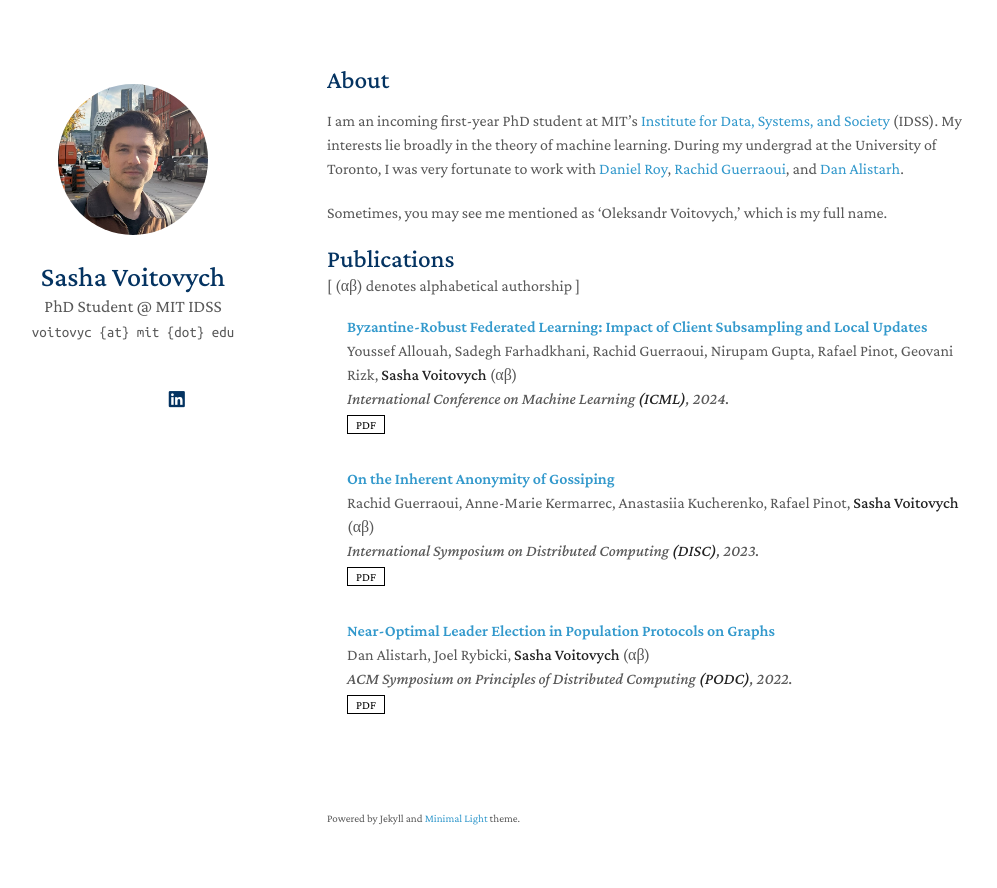
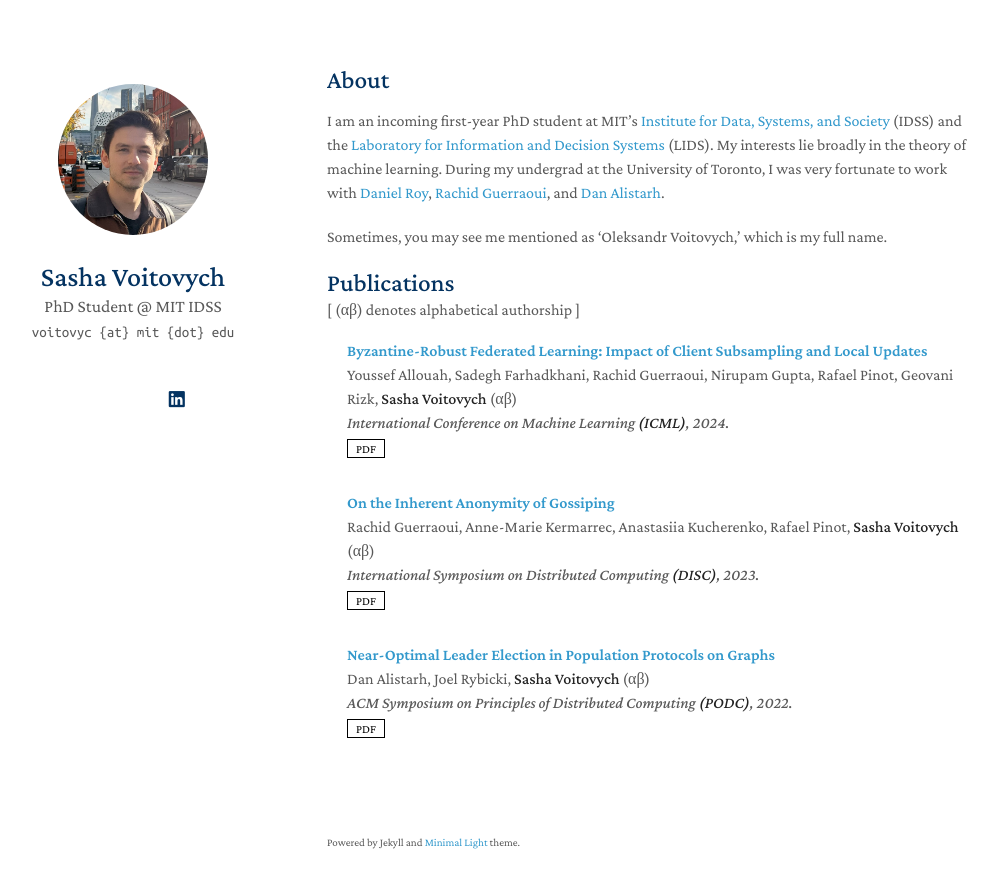
Before and after one commit to sashavoitovych/sashavoitovych.github.io, a Jekyll site: the page built from index.md, in a window 1280 px wide and 923 px high. Shown: the top 888 px of the window, without its empty margins (143-1140 px from the left). Built offline with Jekyll 4.4.1, drawn with Linux system fonts in a browser that asks for light colours; nearby versions of some CDN libraries; a style sheet for code colours, icons or effects is not loaded; our own code applies the rules of GitHub Pages for plain Markdown files.

Commit message:
Update index.md

```diff
--- a/index.md
+++ b/index.md
@@ -4,7 +4,7 @@
 
 ## About
 
-I am an incoming first-year PhD student at MIT's [Institute for Data, Systems, and Society](https://idss.mit.edu/) (IDSS). My interests lie broadly in the theory of machine learning. During my undergrad at the University of Toronto, I was very fortunate to work with [Daniel Roy](http://danroy.org/), [Rachid Guerraoui](https://dcl.epfl.ch/rachid/), and [Dan Alistarh](https://ist.ac.at/en/research/alistarh-group/).
+I am an incoming first-year PhD student at MIT's [Institute for Data, Systems, and Society](https://idss.mit.edu/) (IDSS) and the [Laboratory for Information and Decision Systems](https://lids.mit.edu/) (LIDS). My interests lie broadly in the theory of machine learning. During my undergrad at the University of Toronto, I was very fortunate to work with [Daniel Roy](http://danroy.org/), [Rachid Guerraoui](https://dcl.epfl.ch/rachid/), and [Dan Alistarh](https://ist.ac.at/en/research/alistarh-group/).
 
 Sometimes, you may see me mentioned as 'Oleksandr Voitovych,' which is my full name.
 
```
